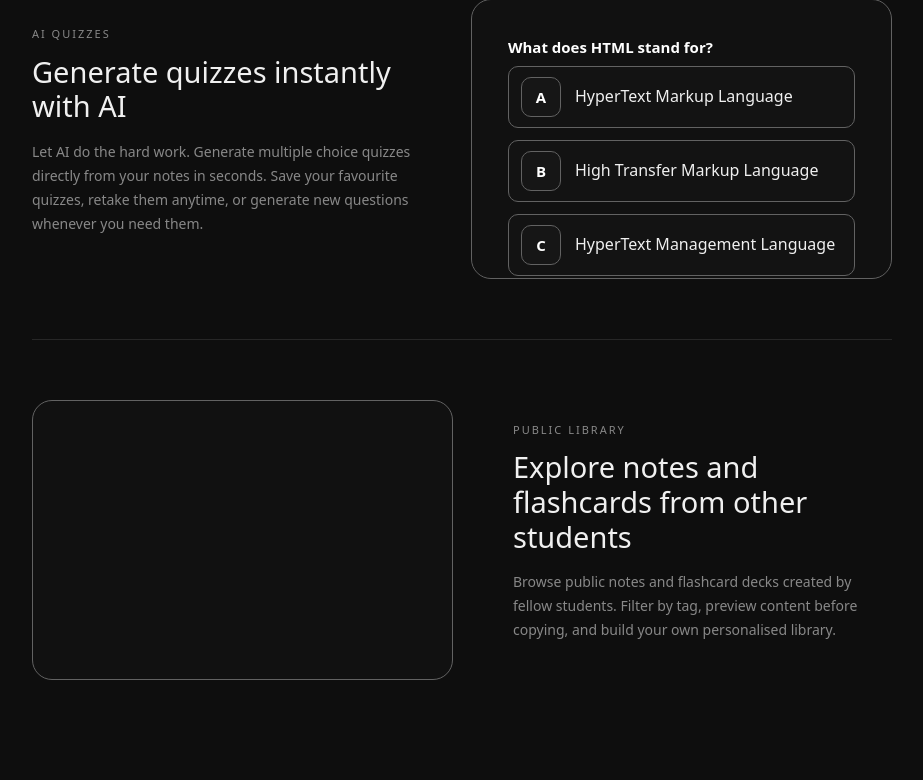
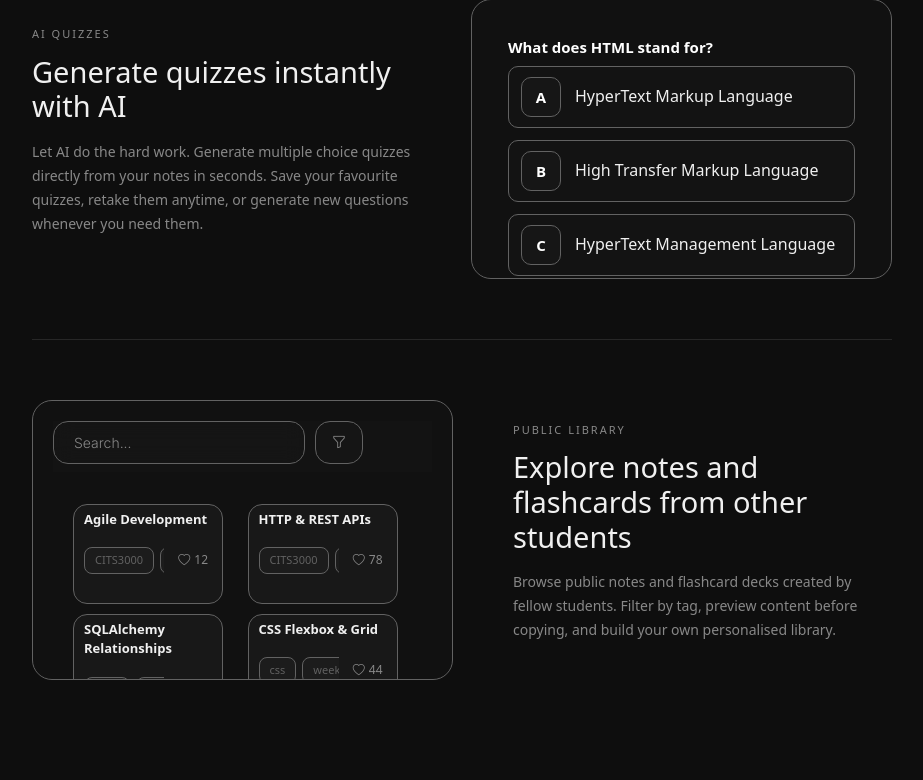
Before and after one commit to RandomMagneticField/AgileWebDevProject, a Flask app: page / in a window 1280 px wide. Shown: the part 1372-2152 px from the top of the page, without its empty margins (178-1101 px from the left). Run offline with Flask 3, Linux system fonts and the light colour scheme.

Commit message:
Added interactive discover preview to starting page

```diff
--- a/app/static/css/starting.css
+++ b/app/static/css/starting.css
@@ -304,3 +304,55 @@ html {
     border-color: var(--btn-danger-border) !important;
     background: var(--btn-danger-bg) !important;
 }
+
+.feature-row:last-child .notes-grid {
+    grid-template-columns: 1fr 1fr;
+    gap: 10px;
+    margin-top: 8px;
+}
+
+.feature-row:last-child .note-card {
+    padding: 0;
+}
+
+
+.feature-row:last-child .note-card{
+  width: 150px !important;
+  height: 100px !important;
+}
+
+.feature-row:last-child .search-row{
+  width: 300px !important;
+}
+
+.feature-row:last-child .note-card-tags {
+    overflow: hidden;
+    white-space: nowrap;
+    text-overflow: ellipsis;
+    max-width: 65%;
+}
+
+.feature-row:last-child .note-card-content{
+  width: 139 !important;
+  height: 70 !important;
+  padding: 5px 10px !important;
+}
+
+.demo-search-wrap {
+  position: sticky;
+  top: 0;
+  z-index: 10;
+  background: var(--card-bg);
+  padding-bottom: 8px;
+}
+
+.feature-row:last-child #panel-notes {
+  margin-top: 8px;
+}
+
+.demo-scroll-area {
+    overflow-y: scroll;
+    height: calc(280px - 60px);
+    scrollbar-width: none;
+    padding: 8px 20px 20px 20px;
+}
--- a/app/static/js/starting.js
+++ b/app/static/js/starting.js
@@ -139,3 +139,154 @@ function selectDemoOpt(el, idx) {
 }
 
 renderDemoQuiz();
+
+//discover page demo
+// ── Discover Demo ──
+const discoverDemoNotes = [
+    { id: null, title: 'Agile Development', body: 'Agile is an iterative approach to project management and software development that helps teams deliver value faster.', tags: ['CITS3000', 'week-2'], likes: 12, liked: false },
+    { id: null, title: 'HTTP & REST APIs', body: 'REST stands for Representational State Transfer. Key HTTP methods include GET, POST, PUT, and DELETE.', tags: ['CITS3000', 'exam-prep'], likes: 78, liked: false },
+    { id: null, title: 'SQLAlchemy Relationships', body: 'One-to-many: use db.relationship() with back_populates. Many-to-many requires an association table.', tags: ['flask', 'database'], likes: 21, liked: false },
+    { id: null, title: 'CSS Flexbox & Grid', body: 'Flexbox is one-dimensional layout. Grid is two-dimensional. Use flex for nav bars and card rows.', tags: ['css', 'week-3'], likes: 44, liked: false },
+    { id: null, title: 'Flask Blueprints', body: 'Blueprints let you organise Flask routes into modules. Register them with app.register_blueprint().', tags: ['flask', 'week-2'], likes: 31, liked: false },
+    { id: null, title: 'JavaScript Promises', body: 'A Promise represents a value that may be available now, in the future, or never. async/await is syntactic sugar.', tags: ['javascript', 'week-3'], likes: 7, liked: false },
+];
+
+let demoSelectedTags = new Set();
+
+function DiscoverDemo() {
+    const searchInput = document.getElementById('search-input');
+    if (!searchInput) return;
+
+    searchInput.addEventListener('input', function () {
+        renderDemoCards();
+    });
+
+    renderDemoCards();
+}
+
+function getDemoAvailableTags() {
+    const tags = new Set();
+    discoverDemoNotes.forEach(n => n.tags.forEach(t => tags.add(t)));
+    return tags;
+}
+
+function openTagModal() {
+    rebuildDemoTagModal();
+    document.getElementById('tag-modal-backdrop').style.display = 'block';
+    document.getElementById('tag-modal').style.display = 'block';
+}
+
+function closeTagModal() {
+    document.getElementById('tag-modal-backdrop').style.display = 'none';
+    document.getElementById('tag-modal').style.display = 'none';
+}
+
+function rebuildDemoTagModal() {
+    const pills = document.getElementById('tag-modal-pills');
+    const availableTags = getDemoAvailableTags();
+
+    const existing = document.getElementById('tag-search-input');
+    const inputSearch = existing ? existing.value.toLowerCase() : '';
+    const wasFocused = existing && document.activeElement === existing;
+    const filtered = [...availableTags].sort().filter(t => t.toLowerCase().includes(inputSearch));
+
+    pills.innerHTML = `
+        <input class="tag-search-input" id="tag-search-input" type="text" placeholder="Search tags..." value="${inputSearch}" oninput="rebuildDemoTagModal()" onclick="event.stopPropagation()"/>
+        ${filtered.map(tag => `
+            <button class="tag-pill ${demoSelectedTags.has(tag) ? 'active' : ''}" data-tag="${tag}" onclick="event.stopPropagation(); toggleDemoTag('${tag}')">
+                ${tag}
+            </button>
+        `).join('')}
+    `;
+
+    if (wasFocused) {
+        const newInput = document.getElementById('tag-search-input');
+        newInput.focus();
+        newInput.setSelectionRange(newInput.value.length, newInput.value.length);
+    }
+}
+
+function toggleDemoTag(tag) {
+    if (demoSelectedTags.has(tag)) {
+        demoSelectedTags.delete(tag);
+    } else {
+        demoSelectedTags.add(tag);
+    }
+    rebuildDemoTagModal();
+    updateDemoTagFilterBtn();
+    renderDemoCards();
+}
+
+function clearTags() {
+    demoSelectedTags.clear();
+    rebuildDemoTagModal();
+    updateDemoTagFilterBtn();
+    renderDemoCards();
+}
+
+function updateDemoTagFilterBtn() {
+    const count = document.getElementById('tag-filter-count');
+    const btn = document.getElementById('tag-filter-btn');
+    if (demoSelectedTags.size > 0) {
+        count.textContent = demoSelectedTags.size;
+        count.style.display = 'inline';
+        btn.classList.add('active');
+    } else {
+        count.style.display = 'none';
+        btn.classList.remove('active');
+    }
+}
+
+function DemoNoteCard(note) {
+    const tags = note.tags.map(t => `<span class="note-tag">${t}</span>`).join('');
+    const heartIcon = note.liked ? 'bi-heart-fill' : 'bi-heart';
+    const heartColour = note.liked ? 'color:#e05c5c;' : '';
+    return `
+        <div class="note-card" style="cursor:default;">
+            <div class="note-card-content">
+                <div class="note-card-title" style="font-size:13px;">${note.title}</div>
+                <div class="note-card-footer" style="margin-top:8px;">
+                    <div class="note-card-tags">${tags}</div>
+                    <button class="like-btn" onclick="toggleDemoLike(this, '${note.title}')">
+                        <i class="bi ${heartIcon}" style="${heartColour}"></i>
+                        <span>${note.likes}</span>
+                    </button>
+                </div>
+            </div>
+        </div>
+    `;
+}
+
+function toggleDemoLike(btn, title) {
+    const note = discoverDemoNotes.find(n => n.title === title);
+    if (!note) return;
+    note.liked = !note.liked;
+    note.likes += note.liked ? 1 : -1;
+    renderDemoCards();
+}
+
+function renderDemoCards() {
+    const query = (document.getElementById('search-input')?.value || '').toLowerCase().trim();
+    let notes = [...discoverDemoNotes];
+
+    if (query) {
+        notes = notes.filter(n => n.title.toLowerCase().includes(query));
+    }
+    if (demoSelectedTags.size > 0) {
+        notes = notes.filter(n => [...demoSelectedTags].every(t => n.tags.includes(t)));
+    }
+
+    const grid = document.getElementById('notes-grid');
+    if (!grid) return;
+    grid.innerHTML = notes.length
+        ? notes.map(DemoNoteCard).join('')
+        : '<p style="color:var(--text-secondary); font-size:14px; padding: 8px 0;">No notes found.</p>';
+}
+
+document.addEventListener('click', function (e) {
+    if (!e.target.closest('#tag-wrapper') && !e.target.closest('#tag-modal-backdrop')) {
+        closeTagModal();
+    }
+});
+
+DiscoverDemo()
--- a/app/templates/intro.html
+++ b/app/templates/intro.html
@@ -3,6 +3,7 @@
 {% block title %}Notella{% endblock %}
 
 {% block styles %}
+<link rel="stylesheet" href="{{ url_for('static', filename='css/main.css') }}"/>
 <link rel="stylesheet" href="{{ url_for('static', filename='css/auth.css') }}"/>
 <link rel="stylesheet" href="{{ url_for('static', filename='css/starting.css') }}"/>
 <link rel="stylesheet" href="{{ url_for('static', filename='css/dashboard.css') }}"/>
@@ -10,6 +11,7 @@
 <link rel="stylesheet" href="{{ url_for('static', filename='css/flashcard.css') }}"/>
 <link rel="stylesheet" href="{{ url_for('static', filename='css/flashcard_editor.css') }}"/>
 <link rel="stylesheet" href="{{ url_for('static', filename='css/quiz.css') }}"/>
+<link rel="stylesheet" href="{{ url_for('static', filename='css/discover.css') }}"/>
 {% endblock %}
 
 {% block content %}
@@ -107,19 +109,45 @@
                 <h2 class="feature-heading">Explore notes and flashcards from other students</h2>
                 <p class="feature-desc">Browse public notes and flashcard decks created by fellow students. Filter by tag, preview content before copying, and build your own personalised library.</p>
             </div>
-            <div class="image"></div>
+            <div class="image">
+                <div class="demo-search-wrap">
+                    <div class="search-row">
+                        <!--search input-->
+                        <input class="search-input" type="text" placeholder="Search..." id ="search-input">
+                        <!--Tag filter-->
+                        <div style="position:relative;" id="tag-wrapper">
+                            <button class="tag-filter-btn" id="tag-filter-btn" onclick="openTagModal()" title="Filter by tags">
+                                <i class="bi bi-funnel"></i>
+                                <span class="tag-filter-count" id="tag-filter-count" style="display:none;"></span>
+                            </button>
+                            <div class="tag-modal" id="tag-modal" style="display:none;">
+                                <div class="tag-modal-header">
+                                    <span class="tag-modal-title">Filter by Tags</span>
+                                    <button class="tag-modal-clear" onclick="clearTags()">Clear all</button>
+                                </div>
+                                <div class="tag-modal-pills" id="tag-modal-pills"></div>
+                            </div>
+                        </div>
+                        <div class="tag-modal-backdrop" id="tag-modal-backdrop" style="display:none;" onclick="closeTagModal()"></div>
+                    </div>
+                </div>
+
+
+                <!--Notes panel-->
+                <div class="demo-scroll-area">
+                    <div id="panel-notes">
+                        <div class="notes-grid" id="notes-grid"></div>
+                    </div>
+                </div>
+            </div>
         </div>
     </section>
-
 </div>
 
 <script>
     function goToSignup() { window.location.href = "{{ url_for('main.register') }}"; }
     function goToLogin() { window.location.href = "{{ url_for('main.login') }}"; }
 </script>
-<script>
-    document.getElementById('md-preview').innerHTML = '<h1 style="color:white">TEST</h1>';
-</script>
 
 <script src="https://cdn.jsdelivr.net/npm/marked/marked.min.js"></script>
 <script src="{{ url_for('static', filename='js/starting.js') }}"></script>
```
Also changed, not shown: 1 other file.
